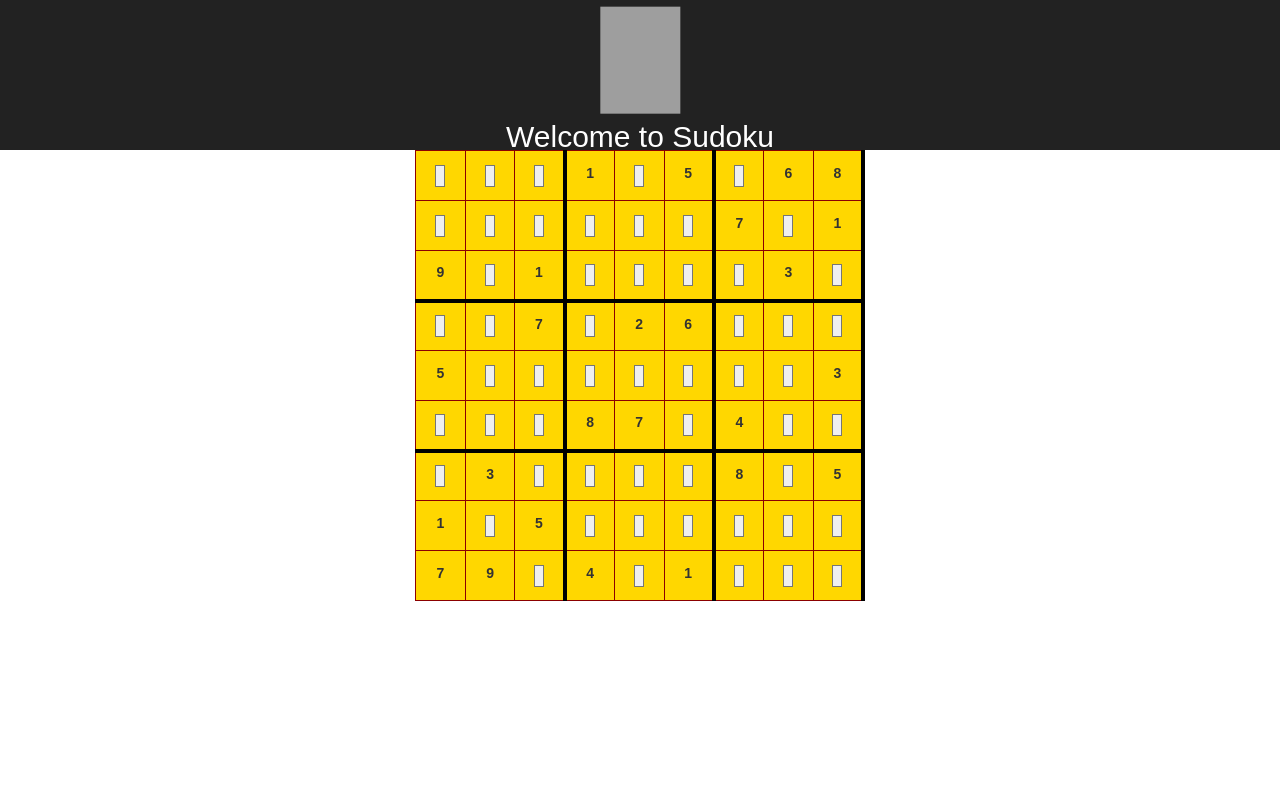
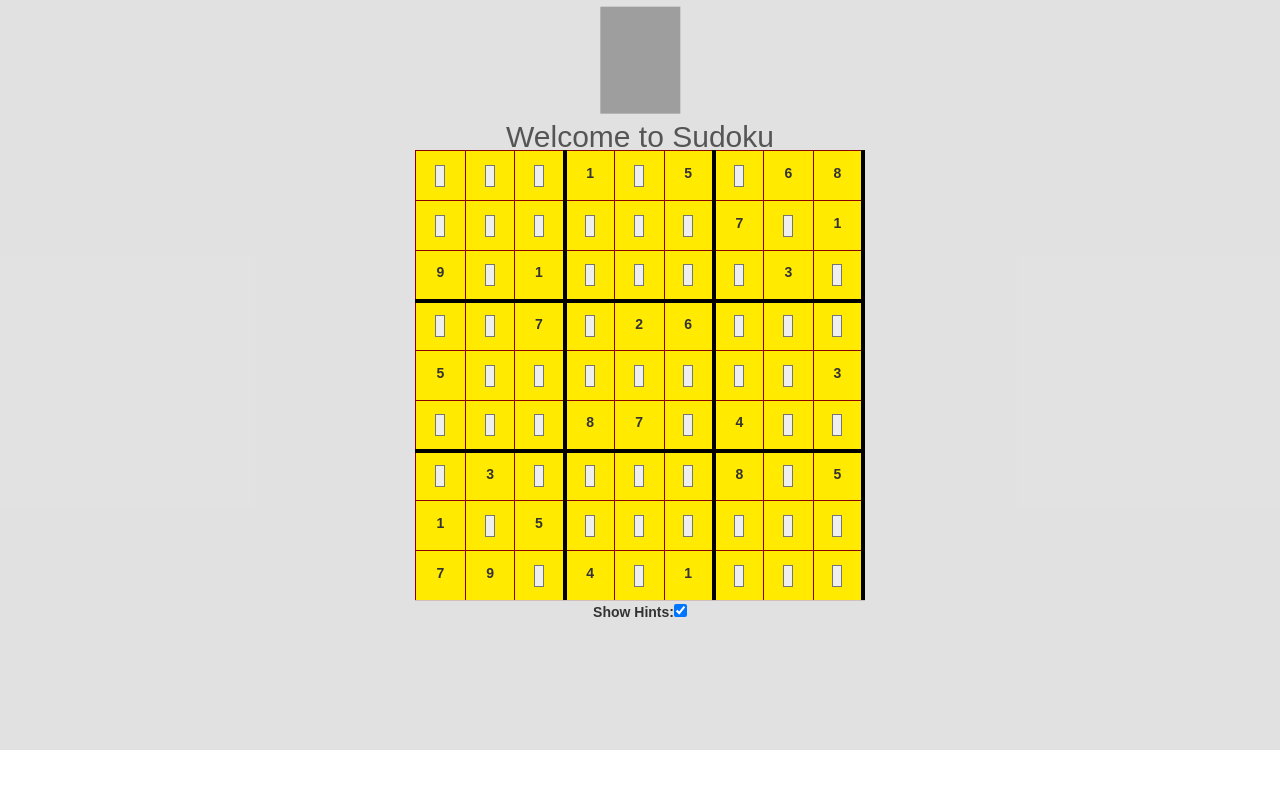
Before and after one commit to oehm-smith/sudokureact, a React (Create React App) app: page / in a window 1280 px wide. Shown: the top 788 px of the page. Built offline with nearby package versions, Linux system fonts and the light colour scheme; grey boxes are pictures that could not be loaded; the HTML template or start-up script is replaced by a standard one.

Commit message:
Create Show Hints option and functionality

```diff
--- a/src/App.css
+++ b/src/App.css
@@ -8,10 +8,10 @@
 }
 
 .App-header {
-  background-color: #222;
+  background-color: #dddd;
   height: 150px;
   padding: 20px;
-  color: white;
+  color: #555;
 }
 
 .App-intro {
@@ -25,6 +25,7 @@
 
 table, th, td {
     border: 1px solid darkred;
+    background-color: #ffea00;
 }
 
 td.cellWall {
@@ -49,5 +50,14 @@ select {
 .board {
     width: 450px;
     margin: 0 auto;
-    background-color: gold;
 }
+
+.body {
+    background-color: #dddd;
+    height: 450px;
+}
+
+.footer {
+    background-color: #dddd;
+    height: 150px;
+}
--- a/src/App.tsx
+++ b/src/App.tsx
@@ -3,9 +3,10 @@ import * as _ from 'lodash';
 import './App.css';
 import Board from './Board';
 import Selector from './Selector';
+import Footer from "./Footer";
 
 // logo CC from https://commons.wikimedia.org/wiki/File:Sudoku-by-L2G-20050714.svg
-const logo = require('./Sudoku-by-L2G-20050714.svg');//'./logo.svg');
+const logo = require('./Sudoku-by-L2G-20050714.svg');
 
 /**
  * Sudoku - the game typically on a 9x9 board that is broken down into 9 rows, 9 cols and 9 cells of 9 entries.  And
@@ -27,10 +28,15 @@ interface SodukuState {
     board: Board;
     lockedEntries: boolean[];
 }
-class Sudoku extends React.Component<{}, SodukuState> {
+
+interface SodukuProps {
+    options: Options;
+}
+
+class Sudoku extends React.Component<SodukuProps, SodukuState> {
     private rccSize: number = 9;  // Size of each row, cell and columns
 
-    constructor(props: {}) {
+    constructor(props: SodukuProps) {
         super(props);
         this.assertDimensions();
         this.state = {board: this.buildBoard(), lockedEntries: this.buildLockedEntries()};
@@ -123,7 +129,12 @@ class Sudoku extends React.Component<{}, SodukuState> {
                 if (tdWall.length > 0) {
                     classes += 'cellWall';
                 }
-                const possibleValues = this.state.board.getPossibleValuesByIndex(index);
+                let possibleValues: number[];
+                if (this.props.options.showHints) {
+                    possibleValues = this.state.board.getPossibleValuesByIndex(index);
+                } else {
+                    possibleValues = _.range(1, 10);
+                }
                 console.log(`selected: ${this.state.board.board[index]}`);
                 console.log(`  possibleValues: ${possibleValues}`);
                 return (
@@ -166,7 +177,22 @@ class Sudoku extends React.Component<{}, SodukuState> {
     }
 }
 
-class App extends React.Component<{}, {}> {
+export interface Options {
+    showHints: boolean;
+}
+
+interface AppState {
+    options: Options
+}
+
+class App extends React.Component<{}, AppState> {
+    constructor(props: {}) {
+        super(props);
+        let initialOptions: AppState = {options: {showHints: true}};
+        this.state = initialOptions;
+        this.handleOptionsChange = this.handleOptionsChange.bind(this);
+    }
+
     render(): JSX.Element {
         return (
             <div className="App">
@@ -174,12 +200,28 @@ class App extends React.Component<{}, {}> {
                     <img src={logo} className="App-logo" alt="logo"/>
                     <h2>Welcome to Sudoku</h2>
                 </div>
-                <div>
-                    <div className="board"><Sudoku/></div>
+                <div className="body">
+                    <div className="board"><Sudoku options={this.state.options}/></div>
+                </div>
+                <div className="footer">
+                    <Footer
+                        showHints={this.state.options.showHints}
+                        onChange={this.handleOptionsChange}
+                    />
                 </div>
             </div>
         );
     }
+
+    private handleOptionsChange(target: any) {
+        const name = target.name;
+        const value = name == 'showHints' ? target.checked : target.value;
+        let options: AppState = {options: {showHints: value}};
+
+        console.log(`App handleOptionsChange (value: ${value}: `, options);
+
+        this.setState(options);
+    }
 }
 
 export default App;
--- /dev/null
+++ b/src/Footer.tsx
@@ -0,0 +1,26 @@
+import * as React from 'react';
+
+export interface OptionsProp {
+    showHints: boolean;
+    onChange: Function;     // Function to inform the parent of changes
+}
+
+/**
+ * The Footer hold the options
+ */
+export default class Footer extends React.Component<OptionsProp, {}> {
+    constructor(props: OptionsProp) {
+        super(props);
+        this.handleValueChange = this.handleValueChange.bind(this);   // TODO - Can I avoid the bind with Typescript?
+    }
+
+    render(): JSX.Element {
+        return (<div>
+            <label>Show Hints:<input name="showHints" type="checkbox" checked={this.props.showHints} onChange={this.handleValueChange}/></label>
+        </div>);
+    }
+
+    private handleValueChange(event: any) {  // TODO - type of event
+        this.props.onChange(event.target);
+    }
+}
```
